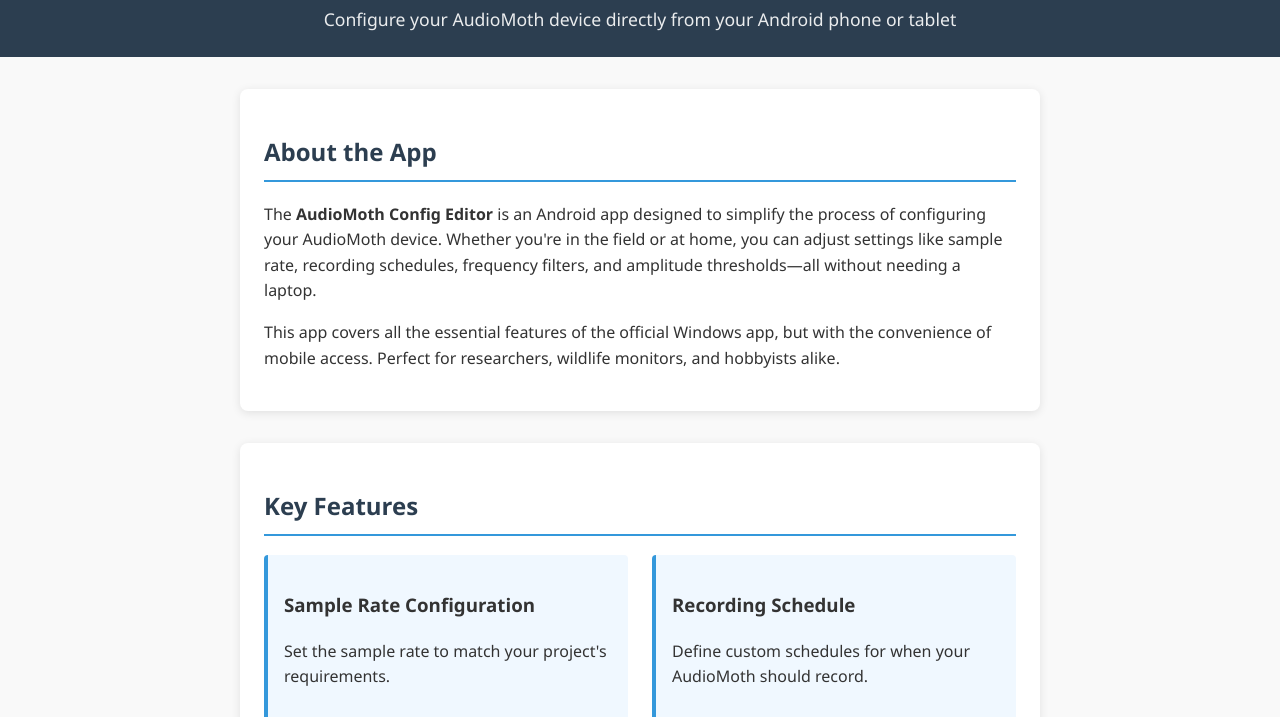
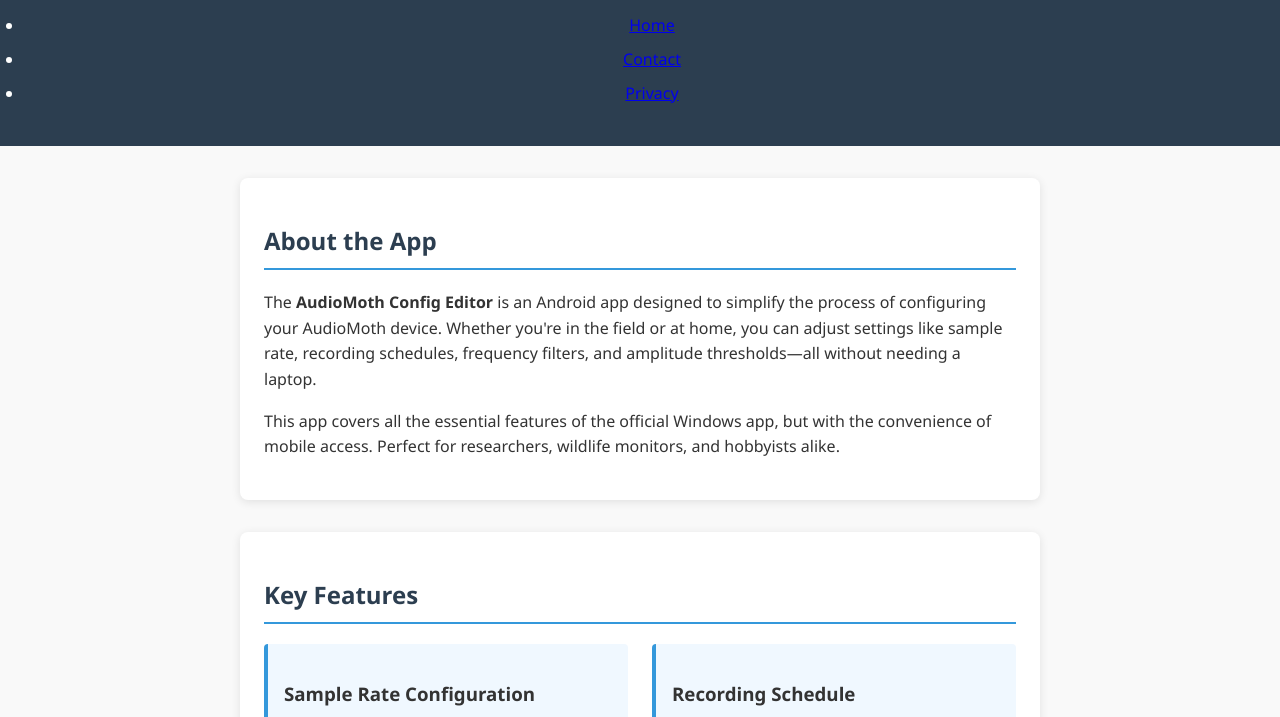
Before and after one commit to mdunschen/AudioMoth_Config_Editor, a plain HTML site: page docs/index.html in a window 1280 px wide. Shown: the part 83-800 px from the top of the page. Drawn offline with Linux system fonts and the light colour scheme.

Commit message:
Add navigation menu to index.html
Added navigation menu with links to Home, Contact, and Privacy pages.

```diff
--- a/docs/index.html
+++ b/docs/index.html
@@ -97,7 +97,13 @@
 <body>
     <header>
         <h1>AudioMoth Config Editor</h1>
-        <p>Configure your AudioMoth device directly from your Android phone or tablet</p>
+        <nav>
+            <ul>
+                <li><a href="index.html">Home</a></li>
+                <li><a href="contact.html">Contact</a></li>
+                <li><a href="privacy.html">Privacy</a></li>
+            </ul>
+        </nav>
     </header>
 
     <div class="container">
```
